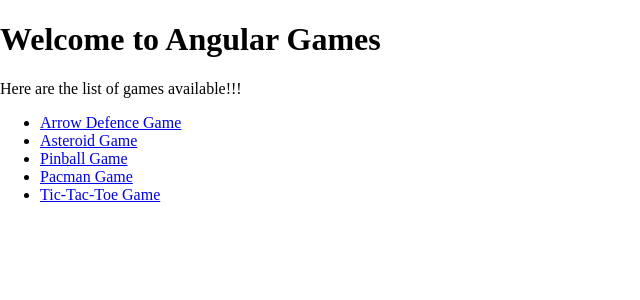
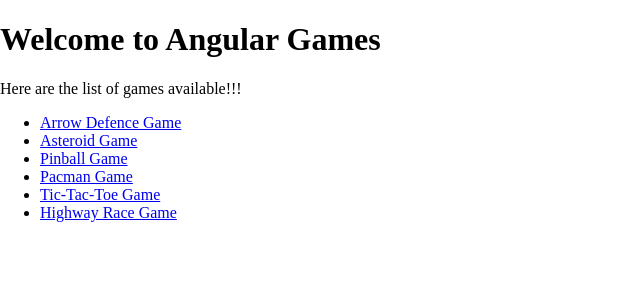
Before and after one commit to Sairam-Reddy/angular-games, an Angular app: page /home in a window 1280 px wide. Shown: the top 300 px of the page, without its empty margins (0-640 px from the left). Built offline with nearby package versions, Linux system fonts and the light colour scheme.

Commit message:
1 file modified

```diff
--- a/src/app/games/highway-race-game/highway-race-game.module.ts
+++ b/src/app/games/highway-race-game/highway-race-game.module.ts
@@ -2,7 +2,7 @@
 import { FormsModule } from '@angular/forms';
 import { CommonModule } from '@angular/common';
 import { RouterModule, Routes } from '@angular/router';
-import {HighwayRaceGameComponent} from './highway-race-game.component';
+import { HighwayRaceGameComponent } from './highway-race-game.component';
 
 const routes: Routes = [
   {
--- a/src/app/home/home.component.html
+++ b/src/app/home/home.component.html
@@ -17,4 +17,7 @@
   <li>
     <a [routerLink]="['/tic-tac-toe-game']">Tic-Tac-Toe Game</a>
   </li>
+  <li>
+    <a [routerLink]="['/highway-r-game']">Highway Race Game</a>
+  </li>
 </ul>
```
